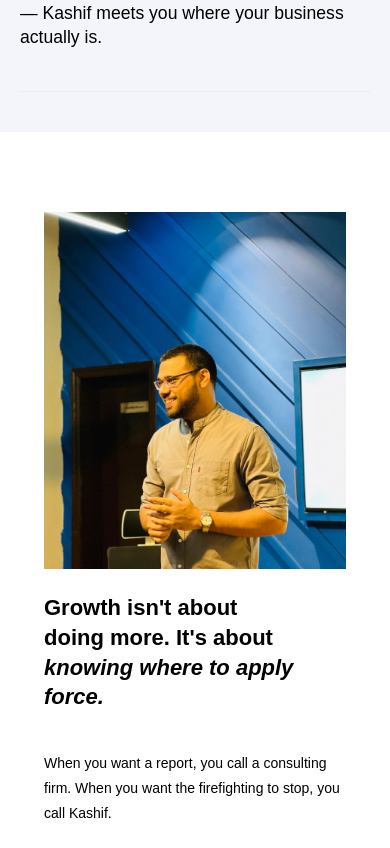
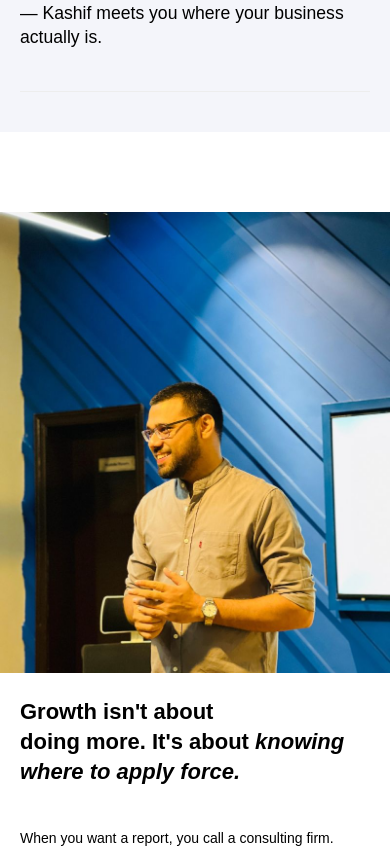
Before and after one commit to mianali453/kashif_salahuddin2, a React (Vite) app: page / in a window 390 px wide. Shown: the part 8384-9232 px from the top of the page. Built offline with nearby package versions, Linux system fonts and the light colour scheme.

Commit message:
Refactor DivJayBlock1 and DivSideBySide components in Home-3-1612 for improved responsiveness; update styles and layout to enhance visual clarity and mobile compatibility.

```diff
--- a/src/imports/Home-1/Home-3-1612.tsx
+++ b/src/imports/Home-1/Home-3-1612.tsx
@@ -2520,15 +2520,22 @@ function DivSideBySideRight4() {
 
 function DivJayBlock1() {
   return (
-    <div className="relative w-full overflow-hidden" style={{ aspectRatio: "566/670" }} data-name="div.jay-block">
-      <img alt="" className="absolute inset-0 w-full h-full object-cover object-top pointer-events-none" src={imgImage4} />
+    <div
+      className="relative w-full overflow-hidden rounded-none md:rounded-2xl"
+      style={{ aspectRatio: "566/670" }}
+      data-name="div.jay-block"
+    >
+      <img alt="" className="pointer-events-none absolute inset-0 h-full w-full object-cover object-top" src={imgImage4} />
     </div>
   );
 }
 
 function DivSideBySideLeft4() {
   return (
-    <div className="w-full md:flex-[1_0_0] md:min-h-px md:min-w-px relative" data-name="div.side-by-side-left">
+    <div
+      className="bleed-image-mobile w-full md:flex-[1_0_0] md:min-h-px md:min-w-px relative"
+      data-name="div.side-by-side-left"
+    >
       <DivJayBlock1 />
     </div>
   );
@@ -2536,8 +2543,11 @@ function DivSideBySideLeft4() {
 
 function DivSideBySideWr4() {
   return (
-    /* Image is first in DOM → top on mobile; CSS order flips it right on desktop */
-    <div className="flex flex-col md:flex-row gap-[40px] md:gap-[115px] items-start relative w-full" data-name="div.side-by-side-wr">
+    /* Image first in DOM → stacked on small screens; from 1024px row + order: text left, image right (see responsive.css) */
+    <div
+      className="flex flex-col items-start gap-[40px] relative w-full lg:gap-[115px]"
+      data-name="div.side-by-side-wr-s4"
+    >
       <DivSideBySideLeft4 />
       <DivSideBySideRight4 />
     </div>
@@ -2554,7 +2564,10 @@ function DivSideC4() {
 
 function SectionSectionSideBySide4() {
   return (
-    <div className="bg-white flex flex-col items-center w-full px-[24px] md:px-[144px]" data-name="section.section-side-by-side">
+    <div
+      className="bg-white flex flex-col items-center w-full md:px-[40px] min-[1101px]:!px-[144px]"
+      data-name="section.section-side-by-side"
+    >
       <DivSideC4 />
     </div>
   );
--- a/src/styles/responsive.css
+++ b/src/styles/responsive.css
@@ -154,7 +154,8 @@
    ══════════════════════════════════════ */
 .about-responsive [data-name="div.side-by-side-wr"],
 .models-responsive [data-name="div.side-by-side-wr"],
-.coaching-responsive [data-name="div.side-by-side-wr"] {
+.coaching-responsive [data-name="div.side-by-side-wr"],
+.coaching-responsive [data-name="div.side-by-side-wr-s4"] {
   flex-direction: column !important;
   gap: 24px !important;
 }
@@ -456,6 +457,36 @@
     gap: 40px !important;
     align-items: flex-start !important;
   }
+
+  /* Section 4 — full-bleed image (edge to edge), text keeps section padding */
+  .coaching-responsive .bleed-image-mobile {
+    width: 100vw !important;
+    max-width: 100vw !important;
+    margin-left: calc(50% - 50vw) !important;
+    margin-right: calc(50% - 50vw) !important;
+    flex: none !important;
+  }
+}
+
+/* Section 4 — flex row from 1024px: copy left, image right */
+@media (min-width: 1024px) {
+  .coaching-responsive [data-name="div.side-by-side-wr-s4"] {
+    flex-direction: row !important;
+    gap: 115px !important;
+    align-items: flex-start !important;
+  }
+  .coaching-responsive [data-name="div.side-by-side-wr-s4"] [data-name="div.side-by-side-right"] {
+    flex: 1 0 0 !important;
+    width: auto !important;
+    min-width: 0 !important;
+    order: -1 !important;
+  }
+  .coaching-responsive [data-name="div.side-by-side-wr-s4"] [data-name="div.side-by-side-left"] {
+    flex: 1 0 0 !important;
+    width: auto !important;
+    min-width: 0 !important;
+    order: 0 !important;
+  }
 }
 
 @media (min-width: 769px) and (max-width: 1100px) {
```
